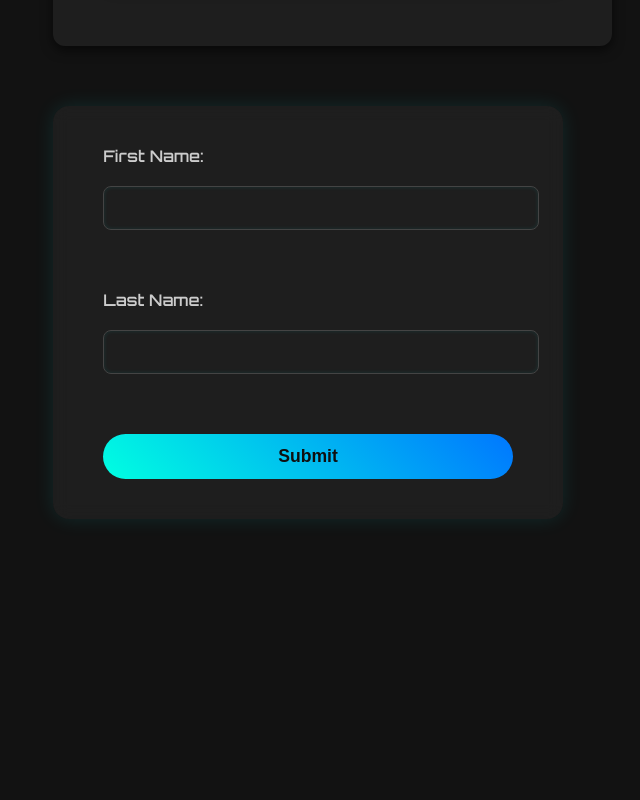
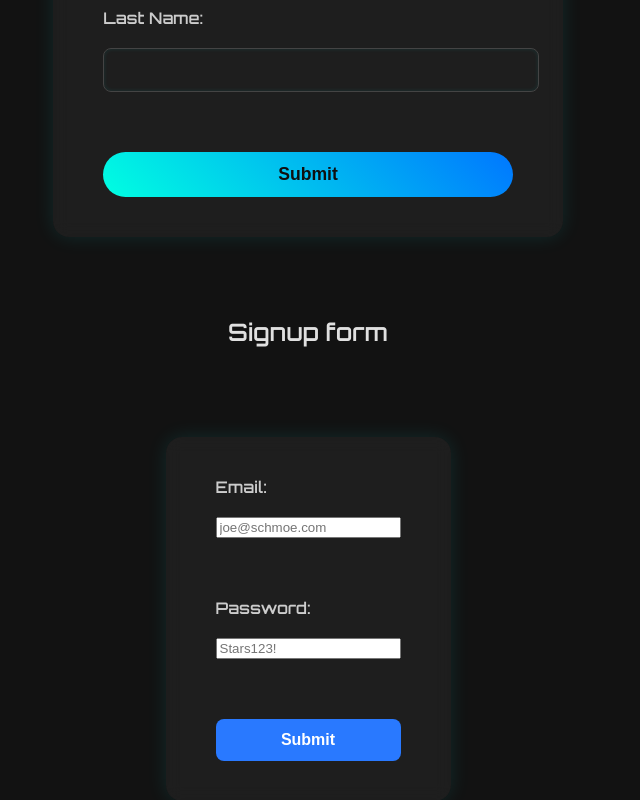
Before and after one commit to bebopkenny/Reactjs, a React (Vite) app in the folder 03/mini-project-3/: page / in a window 1280 px wide. Shown: the part 326-1126 px from the top of the page, without its empty margins (332-972 px from the left). Before the commit the page ends 905 px from the top, so only its background shows below. Built offline with nearby package versions, Linux system fonts and the light colour scheme.

Commit message:
Working on SignUp.jsx

```diff
--- a/03/mini-project-3/src/App.jsx
+++ b/03/mini-project-3/src/App.jsx
@@ -2,6 +2,7 @@ import Arrays from '../src/components/Arrays'
 import React from 'react'
 import { Objects } from './components/Objects'
 import Forms from './components/Forms'
+import SignUp from './components/SignUp'
 
 const App = () => {
   return (
@@ -9,6 +10,7 @@ const App = () => {
       <Arrays />
       <Objects />
       <Forms />
+      <SignUp />
     </>
   )
 }
--- /dev/null
+++ b/03/mini-project-3/src/components/SignUp.jsx
@@ -0,0 +1,35 @@
+import './SignUp.css'
+
+import React from 'react'
+
+const SignUp = () => {
+    function handleSubmit(event) {
+        event.preventDefault()
+        console.log("submitted")
+        const formEl = event.current.Target
+        const formData = new FormData(formEl)
+        const email = formData.get("email") // grabs the name = "email" then saves it as variable named email
+        // console.log(email)
+        // Gather the info from the form
+        // Submit it to a backend
+        formEl.reset() // erases user input
+    }
+
+  return (
+    <section>
+        <h1>Signup form</h1>
+        <form action="phpfile.php" onSubmit={handleSubmit} method="POST">
+            <label htmlFor="email">Email:</label>
+            <input id="email" type="email" name="email" placeholder="joe@schmoe.com" />
+            <br />
+
+            <label htmlFor="password">Password:</label>
+            <input id="password" type="password" name="password" placeholder="Stars123!"/>
+            <br />
+            <button>Submit</button>
+        </form>
+    </section>
+  )
+}
+
+export default SignUp
```
Also changed, not shown: 03/mini-project-3/src/components/SignUp.css (added), 1 other file (tests, documents, lock files or other folders).
